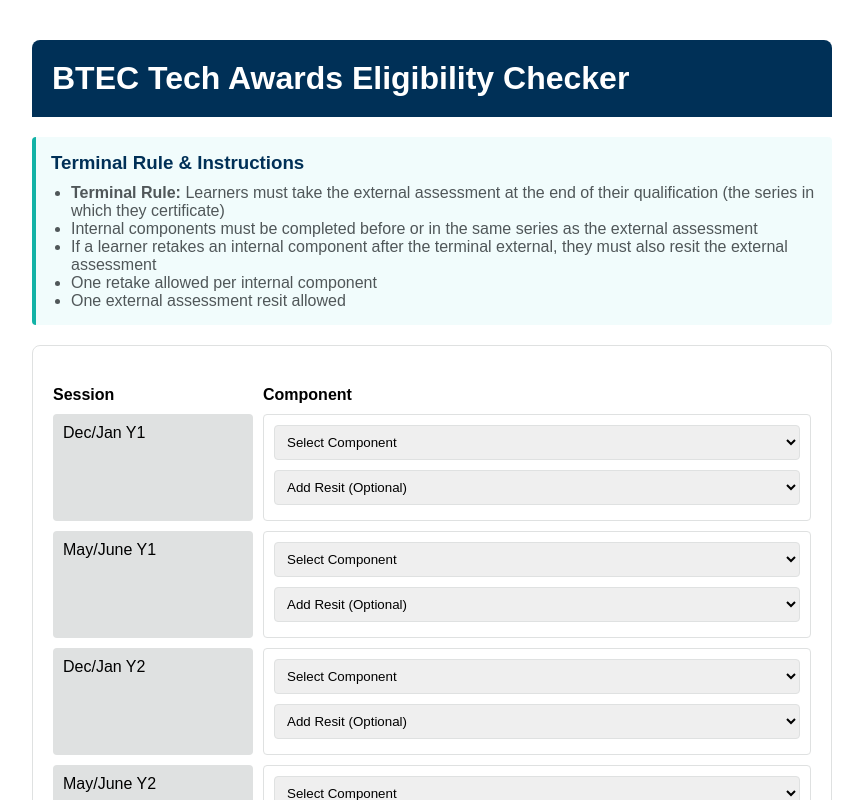
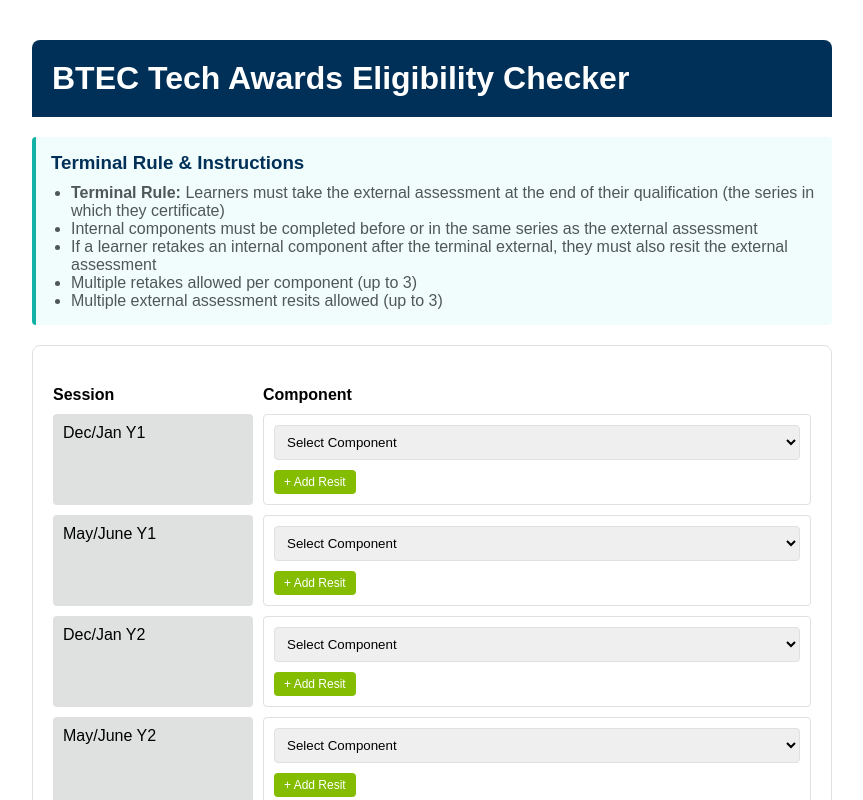
Before and after one commit to beckletts/TerminalRuleChecker, a React (Create React App) app: page / in a window 1280 px wide. Shown: the top 800 px of the page, without its empty margins (208-1071 px from the left). Built offline with nearby package versions, Linux system fonts and the light colour scheme.

Commit message:
Update App.js

```diff
--- a/src/App.js
+++ b/src/App.js
@@ -101,16 +101,41 @@
     marginTop: "15px",
     fontWeight: "bold",
   },
+  addButton: {
+    backgroundColor: colors.accent.freshGreen,
+    color: colors.neutral.white,
+    padding: "5px 10px",
+    border: "none",
+    borderRadius: "4px",
+    cursor: "pointer",
+    marginTop: "5px",
+    fontSize: "12px",
+  },
+  removeButton: {
+    backgroundColor: colors.accent.coralPink,
+    color: colors.neutral.white,
+    padding: "5px 10px",
+    border: "none",
+    borderRadius: "4px",
+    cursor: "pointer",
+    marginLeft: "5px",
+    fontSize: "12px",
+  },
+  resitContainer: {
+    marginTop: "5px",
+    display: "flex",
+    alignItems: "center",
+  },
 };
 
 const EligibilityChecker = () => {
   const sessions = ["Dec/Jan Y1", "May/June Y1", "Dec/Jan Y2", "May/June Y2"];
 
   const [selectedComponents, setSelectedComponents] = useState({
-    "Dec/Jan Y1": { component: "", resit: "" },
-    "May/June Y1": { component: "", resit: "" },
-    "Dec/Jan Y2": { component: "", resit: "" },
-    "May/June Y2": { component: "", resit: "" },
+    "Dec/Jan Y1": { component: "", resits: [] },
+    "May/June Y1": { component: "", resits: [] },
+    "Dec/Jan Y2": { component: "", resits: [] },
+    "May/June Y2": { component: "", resits: [] },
   });
 
   const [eligibilityStatus, setEligibilityStatus] = useState({
@@ -126,11 +151,44 @@
     }));
   };
 
-  const handleResitChange = (session, component) => {
+  const handleAddResit = (session) => {
     setSelectedComponents((prev) => ({
       ...prev,
-      [session]: { ...prev[session], resit: component },
+      [session]: {
+        ...prev[session],
+        resits: [...prev[session].resits, ""]
+      }
     }));
+  };
+
+  const handleResitChange = (session, index, value) => {
+    setSelectedComponents((prev) => {
+      const updatedResits = [...prev[session].resits];
+      updatedResits[index] = value;
+
+      return {
+        ...prev,
+        [session]: {
+          ...prev[session],
+          resits: updatedResits
+        }
+      };
+    });
+  };
+
+  const handleRemoveResit = (session, index) => {
+    setSelectedComponents((prev) => {
+      const updatedResits = [...prev[session].resits];
+      updatedResits.splice(index, 1);
+
+      return {
+        ...prev,
+        [session]: {
+          ...prev[session],
+          resits: updatedResits
+        }
+      };
+    });
   };
 
   // This checks if a component or resit is an internal component
@@ -152,7 +210,7 @@
 
     // 1. Get all selected components and resits
     const allSelections = Object.entries(selectedComponents).filter(
-      ([_, value]) => value.component || value.resit
+      ([_, value]) => value.component || value.resits.length > 0
     );
 
     // Check if any components are selected
@@ -168,8 +226,10 @@
     // 2. Find the latest external assessment (Component 3)
     const externalAssessments = Object.entries(selectedComponents)
       .filter(
-        ([_, value]) =>
-          value.component === "comp3" || value.resit === "comp3_resit"
+        ([_, value]) => {
+          return value.component === "comp3" ||
+                 value.resits.some(resit => resit === "comp3_resit");
+        }
       )
       .sort((a, b) => sessions.indexOf(b[0]) - sessions.indexOf(a[0]));
 
@@ -193,7 +253,7 @@
         return (
           sessionIndex > terminalExternalIndex &&
           (isInternalComponent(value.component) ||
-            isInternalComponent(value.resit))
+            value.resits.some(resit => isInternalComponent(resit)))
         );
       })
       .map(([session]) => session);
@@ -209,7 +269,9 @@
       // Check if there's an external assessment in the same series as the latest internal
       const hasExternalInSameSeries =
         isExternalComponent(selectedComponents[latestInternalSession].component) ||
-        isExternalComponent(selectedComponents[latestInternalSession].resit);
+        selectedComponents[latestInternalSession].resits.some(resit =>
+          isExternalComponent(resit)
+        );
 
       // Check if there's an external assessment after the latest internal
       const hasLaterExternal = Object.entries(selectedComponents).some(
@@ -218,7 +280,7 @@
           return (
             sessionIndex > latestInternalIndex &&
             (isExternalComponent(value.component) ||
-              isExternalComponent(value.resit))
+              value.resits.some(resit => isExternalComponent(resit)))
           );
         }
       );
@@ -241,7 +303,8 @@
       }
     });
 
-    // 6. Check for too many resits
+    // 6. Check for too many resits per component
+    const resitMaxLimit = 3; // Set maximum number of resits allowed per component
     const resitCounts = {
       comp1_resit: 0,
       comp2_resit: 0,
@@ -249,27 +312,32 @@
     };
 
     Object.values(selectedComponents).forEach((value) => {
-      if (value.resit) {
-        resitCounts[value.resit] = (resitCounts[value.resit] || 0) + 1;
+      value.resits.forEach(resit => {
+        if (resit) {
+          resitCounts[resit] = (resitCounts[resit] || 0) + 1;
         }
+      });
     });
 
     Object.entries(resitCounts).forEach(([resit, count]) => {
-      if (count > 1) {
+      if (count > resitMaxLimit) {
         isEligible = false;
-        details.push(`Only one resit allowed for ${resit.split("_")[0]}`);
+        details.push(`Maximum of ${resitMaxLimit} resits allowed for ${resit.split("_")[0]}`);
       }
     });
 
     // 7. Check if all components (1, 2, and 3) are present
     const hasComp1 = Object.values(selectedComponents).some(
-      (value) => value.component === "comp1" || value.resit === "comp1_resit"
+      (value) => value.component === "comp1" ||
+                 value.resits.some(resit => resit === "comp1_resit")
     );
     const hasComp2 = Object.values(selectedComponents).some(
-      (value) => value.component === "comp2" || value.resit === "comp2_resit"
+      (value) => value.component === "comp2" ||
+                 value.resits.some(resit => resit === "comp2_resit")
     );
     const hasComp3 = Object.values(selectedComponents).some(
-      (value) => value.component === "comp3" || value.resit === "comp3_resit"
+      (value) => value.component === "comp3" ||
+                 value.resits.some(resit => resit === "comp3_resit")
     );
 
     if (!hasComp1 || !hasComp2 || !hasComp3) {
@@ -285,6 +353,18 @@
         : "Some requirements have not been met",
       details,
     });
+  };
+
+  const getComponentResitCount = (componentId) => {
+    let count = 0;
+    Object.values(selectedComponents).forEach(session => {
+      session.resits.forEach(resit => {
+        if (resit === `${componentId}_resit`) {
+          count++;
+        }
+      });
+    });
+    return count;
   };
 
   return (
@@ -316,8 +396,8 @@
             If a learner retakes an internal component after the terminal external,
             they must also resit the external assessment
           </li>
-          <li>One retake allowed per internal component</li>
-          <li>One external assessment resit allowed</li>
+          <li>Multiple retakes allowed per component (up to 3)</li>
+          <li>Multiple external assessment resits allowed (up to 3)</li>
         </ul>
       </div>
 
@@ -345,16 +425,35 @@
                   <option value="comp3">Component 3 (External)</option>
                 </select>
 
+                {/* Resit dropdowns */}
+                {selectedComponents[session].resits.map((resit, index) => (
+                  <div key={index} style={styles.resitContainer}>
                     <select
-                  style={{ ...styles.dropdown, marginTop: "5px" }}
-                  value={selectedComponents[session].resit}
-                  onChange={(e) => handleResitChange(session, e.target.value)}
+                      style={{ ...styles.dropdown, marginBottom: 0, flex: 1 }}
+                      value={resit}
+                      onChange={(e) => handleResitChange(session, index, e.target.value)}
                     >
-                  <option value="">Add Resit (Optional)</option>
+                      <option value="">Select Resit</option>
                       <option value="comp1_resit">Component 1 Resit</option>
                       <option value="comp2_resit">Component 2 Resit</option>
                       <option value="comp3_resit">Component 3 Resit</option>
                     </select>
+                    <button
+                      style={styles.removeButton}
+                      onClick={() => handleRemoveResit(session, index)}
+                    >
+                      Remove
+                    </button>
+                  </div>
+                ))}
+
+                {/* Add resit button */}
+                <button
+                  style={styles.addButton}
+                  onClick={() => handleAddResit(session)}
+                >
+                  + Add Resit
+                </button>
               </div>
             </React.Fragment>
           ))}
@@ -387,9 +486,16 @@
                 const completedSession = Object.entries(
                   selectedComponents
                 ).find(([_, value]) => value.component === componentId);
-                const resitSession = Object.entries(selectedComponents).find(
-                  ([_, value]) => value.resit === `${componentId}_resit`
-                );
+
+                // Get all resit sessions for this component
+                const resitSessions = [];
+                Object.entries(selectedComponents).forEach(([session, value]) => {
+                  value.resits.forEach(resit => {
+                    if (resit === `${componentId}_resit`) {
+                      resitSessions.push(session);
+                    }
+                  });
+                });
 
                 return (
                   <div key={comp} style={styles.summaryCard}>
@@ -400,7 +506,14 @@
                       Initial:{" "}
                       {completedSession ? completedSession[0] : "Not completed"}
                     </div>
-                    <div>Resit: {resitSession ? resitSession[0] : "None"}</div>
+                    <div>
+                      Resits: {resitSessions.length > 0 ? resitSessions.join(", ") : "None"}
+                      {resitSessions.length > 0 && (
+                        <div style={{ fontSize: "12px", color: colors.neutral.graphite }}>
+                          (Total resits: {resitSessions.length})
+                        </div>
+                      )}
+                    </div>
                   </div>
                 );
               }
```
Lines whose indentation alone changed are shown as unchanged.
